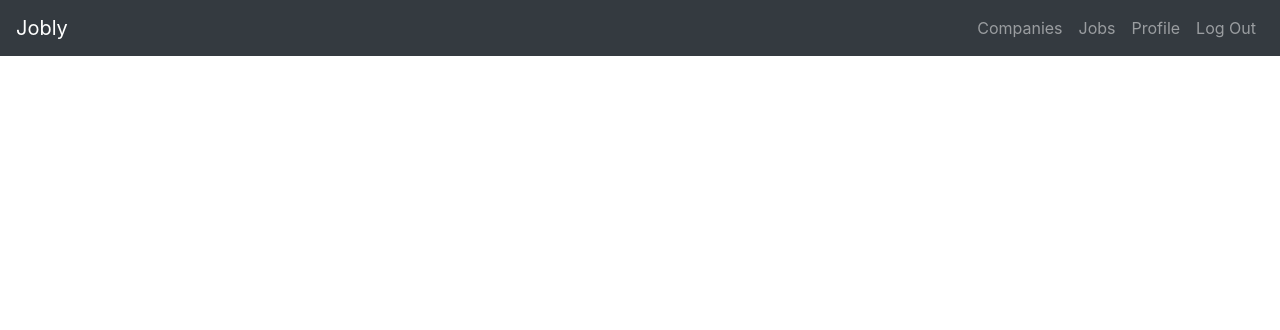
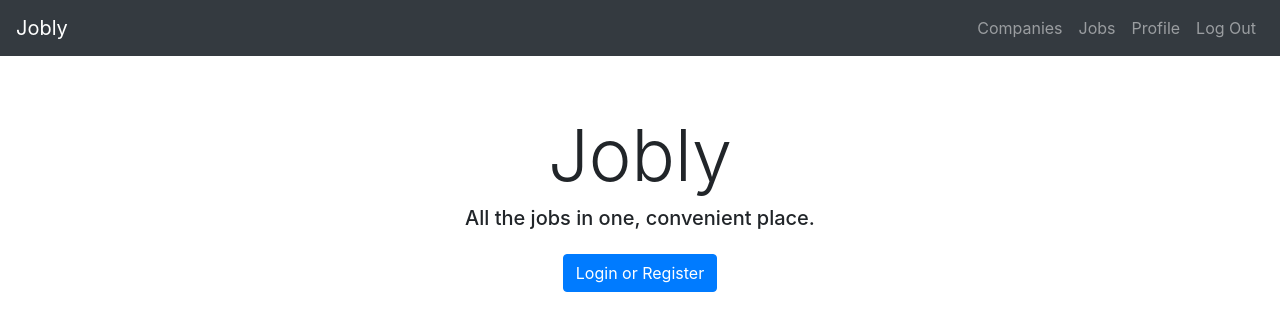
Before and after one commit to HeyImMatt/springboard-jobly-react, a React (Create React App) app in the folder frontend/: page / in a window 1280 px wide. Shown: the top 330 px of the page. Built offline with nearby package versions, Linux system fonts and the light colour scheme.

Commit message:
Add home component

```diff
--- a/frontend/src/Home.js
+++ b/frontend/src/Home.js
@@ -1,8 +1,19 @@
 import React from 'react';
+import Container from 'react-bootstrap/Container';
+import Row from 'react-bootstrap/Row';
+import Col from 'react-bootstrap/Col';
+import { Link } from 'react-router-dom';
 
 export default function Home() {
   return (
-    <div>
-    </div>
+    <Container className="mt-5">
+      <Row className="justify-content-center mt-5 pt-3">
+        <Col className="text-center" md={8}>
+          <h2 className="mt-5 display-3">Jobly</h2>
+          <h5>All the jobs in one, convenient place.</h5>
+          <Link to={"/login"} className="btn btn-primary mt-3">Login or Register</Link>
+        </Col>
+      </Row>
+    </Container>
   )
 }
```
